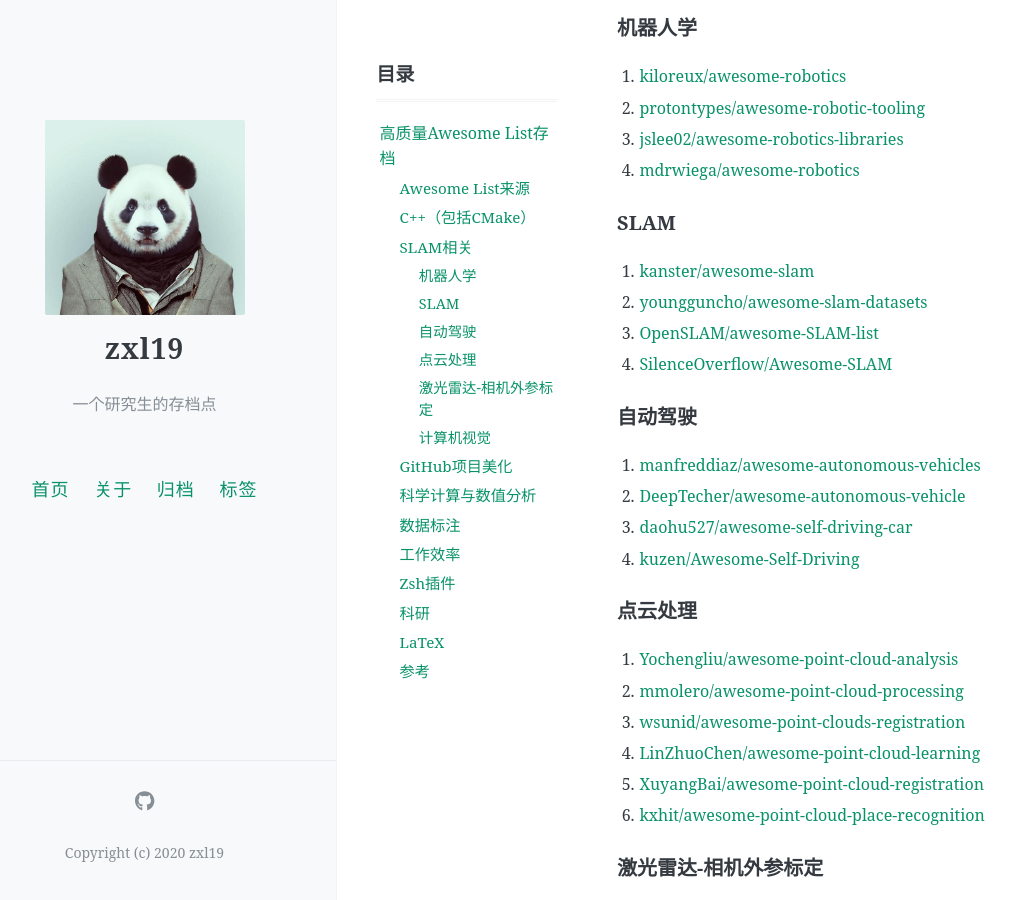
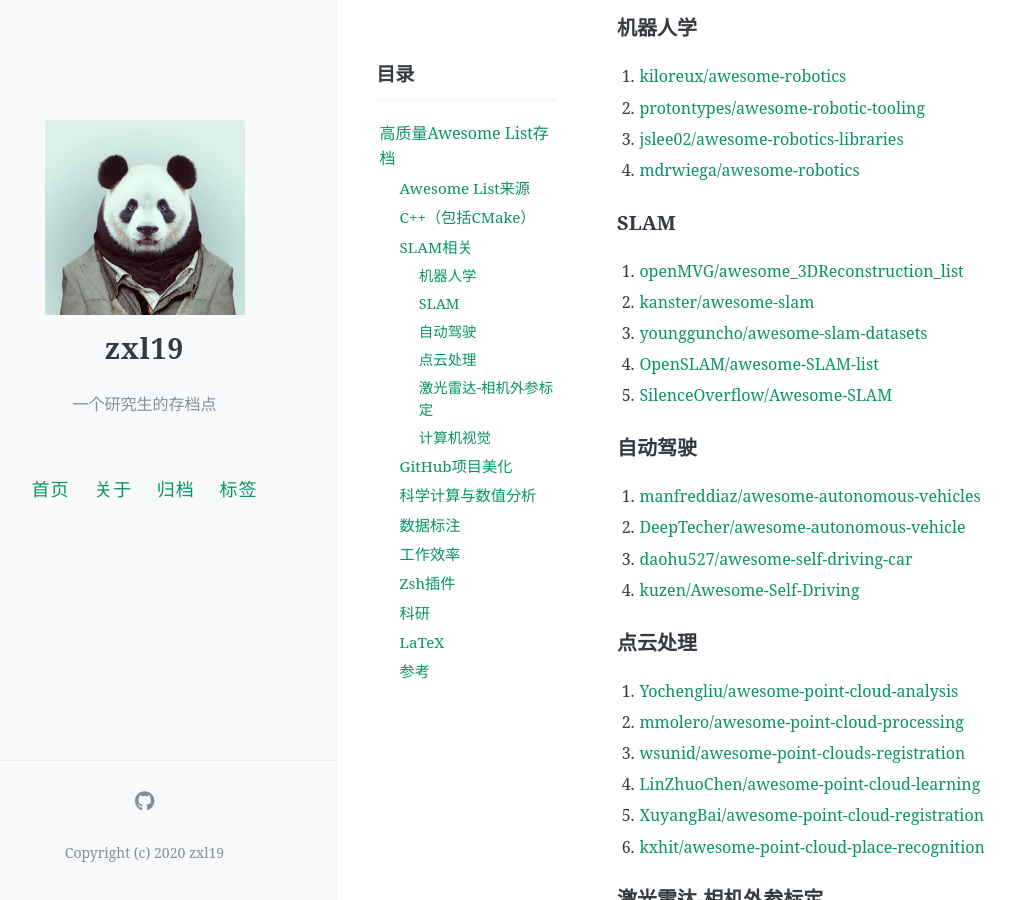
Before and after one commit to zxl19/zxl19.github.io, a Jekyll site: the page built from _posts/2021-05-31-awesome-list.md, in a window 1280 px wide and 900 px high, scrolled down 722 px. Shown: the whole window, without its empty margins (47-1063 px from the left). Built offline with Jekyll 4.4.1, drawn with Linux system fonts in a browser that asks for light colours; comment, search, counter and statistics services are not loaded.

Commit message:
Update 2021-05-31-awesome-list.md

```diff
--- a/_posts/2021-05-31-awesome-list.md
+++ b/_posts/2021-05-31-awesome-list.md
@@ -41,10 +41,11 @@ The main repository serves as a curated list of awesome lists.
 
 ### SLAM
 
-1. [kanster/awesome-slam](https://github.com/kanster/awesome-slam)
-2. [youngguncho/awesome-slam-datasets](https://github.com/youngguncho/awesome-slam-datasets)
-3. [OpenSLAM/awesome-SLAM-list](https://github.com/OpenSLAM/awesome-SLAM-list)
-4. [SilenceOverflow/Awesome-SLAM](https://github.com/SilenceOverflow/Awesome-SLAM)
+1. [openMVG/awesome_3DReconstruction_list](https://github.com/openMVG/awesome_3DReconstruction_list)
+2. [kanster/awesome-slam](https://github.com/kanster/awesome-slam)
+3. [youngguncho/awesome-slam-datasets](https://github.com/youngguncho/awesome-slam-datasets)
+4. [OpenSLAM/awesome-SLAM-list](https://github.com/OpenSLAM/awesome-SLAM-list)
+5. [SilenceOverflow/Awesome-SLAM](https://github.com/SilenceOverflow/Awesome-SLAM)
 
 ### 自动驾驶
 
```
